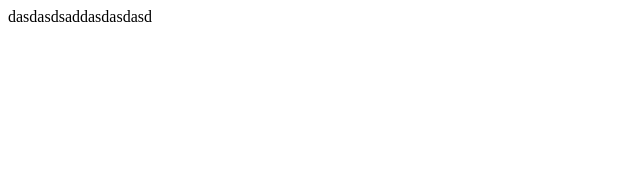
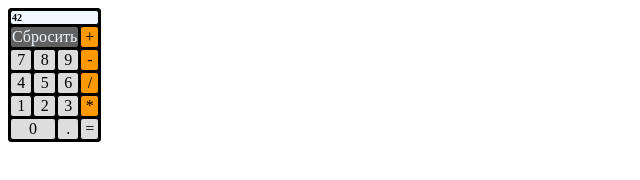
Before and after one commit to MissMilana/AntimirovaMilana, a plain HTML site: page index.html in a window 1280 px wide. Shown: the whole page, without its empty margins (0-640 px from the left). Drawn offline with Linux system fonts and the light colour scheme.

Commit message:
версия 2

```diff
--- a/index.html
+++ b/index.html
@@ -1 +1,48 @@
-dasdasdsaddasdasdasd
+<!DOCTYPE html>
+<html lang="en">
+<head>
+    <meta charset="UTF-8">
+    <meta name="viewport" content="width=device-width, initial-scale=1.0">
+    <link rel="stylesheet" href="style.css">
+    <title>Table</title>
+</head>
+<body>
+    <table cellspacing="1px">
+        <thead>
+            <tr>
+                <th colspan="4">42</th>
+            </tr>
+        </thead>
+        <tbody>
+            <tr>
+                <td colspan="3" class="ser">Сбросить</td>
+                <td class="orange">+</td>
+            </tr>
+            <tr>
+                <td class="serii">7</td>
+                <td class="serii">8</td>
+                <td class="serii">9</td>
+                <td class="orange">-</td>
+            </tr>
+            <tr>
+                <td class="serii">4</td>
+                <td class="serii">5</td>
+                <td class="serii">6</td>
+                <td class="orange">/</td>
+            </tr>
+            <tr>
+                <td class="serii">1</td>
+                <td class="serii">2</td>
+                <td class="serii">3</td>
+                <td class="orange">*</td>
+            </tr>
+        </tbody>
+        <tfood>
+            <tr>
+                <td colspan="2" class="serii">0</td>
+                <td class="serii">.</td>
+                <td class="serii">=</td>
+            </tr>
+    </table>
+</body>
+</html>
--- /dev/null
+++ b/style.css
@@ -0,0 +1,23 @@
+table, th, td{
+    border: 1px solid black;
+    border-radius: 3px;
+    background-color: black;
+    text-align: center;
+    min-width: 15px;
+}
+th{
+    text-align: left;
+    font-size: 10px;
+    background-color: aliceblue;
+    color: black;
+}
+.orange{
+    background-color: rgb(255, 153, 1);
+}
+.ser{
+    background-color: rgb(97, 97, 97);
+    color: aliceblue;
+}
+.serii{
+    background-color: rgb(221, 221, 221);
+}
```
